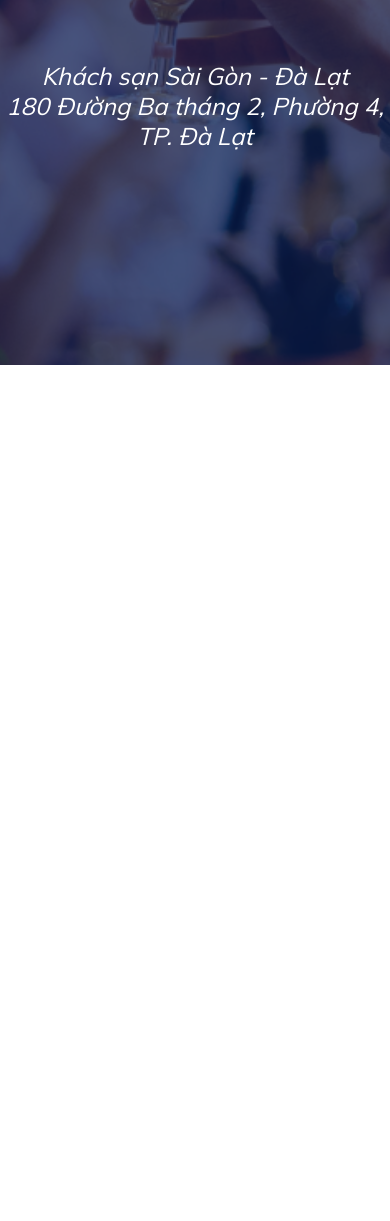
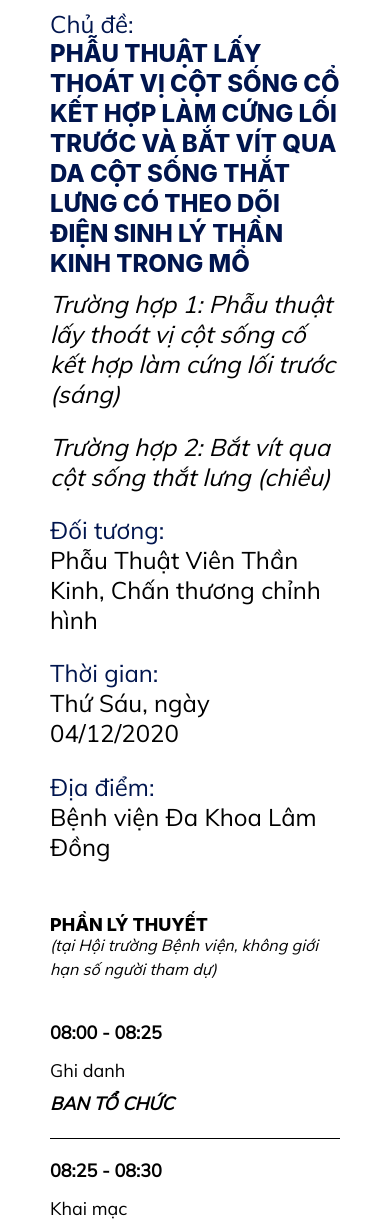
Before and after one commit to huynhduc280519999/lading-page, a Gatsby site: page / in a window 390 px wide. Shown: the part 7181-8402 px from the top of the page. Before the commit the page ends 7546 px from the top, so only its background shows below. Built offline with nearby package versions, Linux system fonts and the light colour scheme; Gatsby itself is replaced by a stand-in of ours.

Commit message:
training

```diff
--- a/src/components/footer/index.css
+++ b/src/components/footer/index.css
@@ -3,7 +3,7 @@
   height: 510px;
   width: 100%;
   background-repeat: no-repeat;
-
+  margin-top: 86px;
   background-position: center;
   background-size: 100% 100%;
 }
--- /dev/null
+++ b/src/components/training/index.css
@@ -0,0 +1,70 @@
+.training {
+  position: relative;
+  padding: 0 108px;
+}
+.training__title {
+  font-weight: 800;
+  font-size: 48px;
+  line-height: 60px;
+  color: #00154E;
+  text-transform: uppercase;
+}
+.training__dash {
+  position: absolute;
+  top: 25px;
+  left: 0;
+  width: 88px;
+  height: 22px;
+  border-top-right-radius: 20px;
+  border-bottom-right-radius: 20px;
+  background-color: #f15841;
+}
+.training__subtitle {
+  font-weight: 800;
+  font-size: 36px;
+  margin-top: 60px;
+  line-height: 45px;
+  text-align: center;
+  color: #F15841;
+}
+.training_subcription {
+  display: flex;
+}
+.training__name {
+  font-size: 24px;
+  line-height: 30px;
+  color: #00154E;
+  min-width: 137px;
+}
+.training__content h3 {
+  font-weight: 800;
+  font-size: 24px;
+  line-height: 30px;
+  color: #00154E;
+  margin-bottom: 10px;
+}
+.training__content p {
+  font-style: italic!important;
+}
+.training_subcription p {
+  font-style: normal;
+  font-weight: normal;
+  font-size: 24px;
+  line-height: 30px;
+  color: #000000;
+}
+@media screen and (max-width: 600px) {
+  .training {
+    padding: 0 50px;
+  }
+  .training__dash {
+    display: none;
+  }
+  .training__title {
+    /* font-size: 34px; */
+    text-align: center;
+  }
+  .training_subcription {
+    flex-direction: column;
+  }
+}
--- /dev/null
+++ b/src/components/training/index.js
@@ -0,0 +1,177 @@
+import React from 'react'
+import Table from './table'
+import './index.css'
+
+const Training = () => {
+  const nameTheory = 'phần lý thuyết'
+  const subNameTheory = 'tại Hội trường Bệnh viện, không giới hạn số người tham dự'
+  const theorys = [
+    {
+      time: '08:00 - 08:25',
+      activity: ['Ghi danh '],
+      manage: [{ name: 'BAN TỔ CHỨC', position: '', subTitle: '' }]
+    },
+    {
+      time: '08:25 - 08:30',
+      activity: ['Khai mạc '],
+      manage: [{ name: 'VÕ TẤN SƠN', position: 'PGS. TS', subTitle: '' }]
+    },
+    {
+      time: '08:30 - 09:00',
+      activity: ['Phẫu thuật lấy nhân đệm và cố định cột sống cổ lối trước'],
+      manage: [{ name: 'PHAN QUANG SƠN', position: 'TS. BS', subTitle: 'Bệnh viện Chợ Rẫy' }]
+    },
+    {
+      time: '09:00 - 09:30',
+      activity: ['Phẫu thuật bắt vít qua da làm cứng cột sống thắt lưng'],
+      manage: [{ name: 'VÕ XUÂN SƠN', position: 'TS. BS', subTitle: 'Phòng khám Exson' }]
+    },
+    {
+      time: '09:30 - 10:00',
+      activity: ['Theo dõi điện sinh lý trong phẫu thuật cột sống'],
+      manage: [{ name: 'NGUYỄN MINH ANH', position: 'TS. BS', subTitle: 'Bệnh viện Đại học Y dược TP.HCM' }]
+    },
+    {
+      time: '10:00 - 10:15',
+      activity: ['Hướng dẫn sử dụng dụng cụ'],
+      manage: [{ name: 'Medtronic', position: '', subTitle: '' }]
+    },
+    {
+      time: '10:15 - 10:30',
+      activity: ['Giải lao'],
+      manage: []
+    }
+  ]
+  const namePractive = 'Phần thực hành'
+  const subNamePractive = 'tại Hội trường Bệnh viện, 50 HV, chia thành 10 nhóm'
+  const practives1 = [
+    {
+      time: '10:30 - 12:00',
+      activity: ['Thực hành trên xương giả: Kỹ thuật sử dụng miếng ghép đĩa đệm liền vít (sử dụng 1 bộ Divergence SA)',
+        'Thực hành trên xương giả: Kỹ thuật MIS (sử dụng 3 bộ MIS)'
+      ],
+      manage: [
+        { name: 'VÕ XUÂN SƠN', position: 'TS. BS', subTitle: '1 station 5 HV x 2 lượt = 10 HV (nhóm 1,2)' },
+        { name: 'VÕ XUÂN SƠN', position: 'TS. BS', subTitle: '3 station, mỗi station 5 HV x 2 lượt = 30 HV (nhóm 3,4,5,6,7)'}
+      ]
+    },
+    {
+      time: '12:00 - 13:00',
+      activity: [
+        'Ăn trưa'
+      ],
+      manage: []
+    }
+  ]
+  const practives2 = [
+    {
+      time: '13:00 - 14:30',
+      activity: [
+        'Thực hành trên xương giả: Kỹ thuật sử dụng miếng ghép đĩa đệm liền vít (sử dụng 2 bộ Divergence SA)',
+        'Thực hành trên xương giả: Kỹ thuật MIS (sử dụng 3 bộ MIS)'
+      ],
+      manage: [
+        { name: 'PHAN QUANG SƠN', position: 'TS. BS', subTitle: '2 station mỗi station 5 HV x 2 lượt = 20 HV (nhóm 3,4,5,6)' },
+        { name: 'HUỲNH QUỐC BẢO', position: 'ThS. BS', subTitle: '3 station, mỗi station 5 HV x 2 lượt = 30 HV (nhóm 1,2,8,9,10)'}
+      ]
+    },
+    {
+      time: '14:30 - 14:45',
+      activity: ['Giải lao'],
+      manage: []
+    },
+    {
+      time: '14:45 - 16:15 ',
+      activity: ['Thực hành trên xương giả: Kỹ thuật sử dụng miếng ghép đĩa đệm liền vít (sử dụng 2 bộ Divergence SA)'],
+      manage: [
+        { name: 'PHAN QUANG SƠN', position: 'TS. BS', subTitle: '2 station mỗi station 5 HV x 2 lượt = 20 HV (nhóm 7,8,9,10)'}
+      ]
+    },
+    {
+      time: '14:15 - 16:00',
+      activity: ['Thảo luận'],
+      manage: []
+    }
+  ]
+  const nameSurgery = 'mổ thị phạm'
+  const subNameSurgery = 'truyền hình trực tiếp từ phòng mổ ra Hội trường Bệnh viện, không giới hạn số người tham dự'
+  const surgerys = [
+    {
+      time: '10:15 - 12:00',
+      activity: [
+        'Phẫu thuật 1 ca cột sống cổ lồi trước',
+        'Theo dõi điện sinh lý'
+      ],
+      manage: [
+        { name: 'VÕ TẤN SƠN', position: 'PGS. TS', subTitle: '' },
+        { name: 'NGUYỄN MINH THU', position: 'BS. CKI', subTitle: '' },
+        { name: 'ĐẶNG LÊ PHƯƠNG', position: 'ThS. BS', subTitle: '' }
+      ]
+    },
+    {
+      time: '13:30 - 16:30',
+      activity: [
+        'Phẫu thuật MIS',
+        'Theo dõi điện sinh lý'
+      ],
+      manage: [
+        { name: 'VÕ XUÂN SƠN', position: 'TS. BS', subTitle: '' },
+        { name: 'NGUYỄN MINH THU', position: 'BS. CKI', subTitle: ''},
+        { name: 'ĐẶNG LÊ PHƯƠNG', position: 'ThS. BS', subTitle: '' }
+      ]
+    }
+  ]
+  return (
+    <div className="training">
+      <div className="training__dash"></div>
+      <h1 className="training__title">Chương trình tập huấn</h1>
+      <h2 className="training__subtitle">CHƯƠNG TRÌNH TẬP HUẤN MỔ THỊ PHẠM & THỰC HÀNH TRÊN MÔ HÌNH</h2>
+      <div className="training_subcription">
+        <span className="training__name">Chủ đề:</span>
+        <div className="training__content">
+          <h3>
+            PHẪU THUẬT LẤY THOÁT VỊ CỘT SỐNG CỔ KẾT HỢP LÀM CỨNG LỐI TRƯỚC VÀ BẮT VÍT QUA DA CỘT SỐNG THẮT LƯNG CÓ THEO DÕI ĐIỆN SINH LÝ THẦN KINH TRONG MỔ
+          </h3>
+          <p>Trường hợp 1: Phẫu thuật lấy thoát vị cột sống cố kết hợp làm cứng lối trước (sáng)</p>
+          <p>Trường hợp 2: Bắt vít qua cột sống thắt lưng (chiều)</p>
+        </div>
+      </div>
+      <div className="training_subcription">
+        <span className="training__name">Đối tương:</span>
+        <p>Phẫu Thuật Viên Thần Kinh, Chấn thương chỉnh hình</p>
+      </div>
+      <div className="training_subcription">
+        <span className="training__name">Thời gian:</span>
+        <p>Thứ Sáu, ngày 04/12/2020</p>
+      </div>
+      <div className="training_subcription">
+        <span className="training__name">Địa điểm:</span>
+        <p>Bệnh viện Đa Khoa Lâm Đồng</p>
+      </div>
+      <div>
+        <Table
+          name={nameTheory}
+          subName={subNameTheory}
+          datas={theorys}
+        />
+        <Table
+          name={namePractive}
+          subName={subNamePractive}
+          datas={practives1}
+          batch={1}
+        />
+        <Table
+          datas={practives2}
+          batch={2}
+        />
+        <Table
+          datas={surgerys}
+          name={nameSurgery}
+          subName={subNameSurgery}
+        />
+      </div>
+    </div>
+  )
+}
+
+export default Training
--- /dev/null
+++ b/src/components/training/table/index.css
@@ -0,0 +1,164 @@
+.table {
+  margin-top: 88px;
+  border: 0.5px solid #F15841;
+  box-sizing: border-box;
+  box-shadow: 0px 0px 20px rgba(196, 196, 196, 0.4);
+  border-radius: 30px;
+  position: relative;
+}
+.table__title {
+  position: absolute;
+  width: 90%;
+  margin: 0 auto;
+  background: #F15841;
+  border-radius: 100px;
+  height: 56px;
+  text-align: start;
+  top: -28px;
+  left: 5%;
+  display: flex;
+  align-items: center;
+}
+.table__title h3 {
+  font-weight: 800;
+  font-size: 18px;
+  margin-bottom: 0;
+  margin-left: 32px;
+  /* line-height: 56px; */
+  text-transform: uppercase;
+  color: #ffffff;
+}
+.table__title p {
+  margin: 0;
+  font-size: 16px;
+  color: #ffffff;
+  font-style: italic;
+  margin-left: 10px;
+}
+.row {
+  display: flex;
+  border-bottom: 0.5px dashed #F15841;
+}
+.row.first {
+  padding-top: 20px;
+}
+.row.first.batch {
+  padding: 0;
+  border-top: 0.5px dashed #F15841;
+}
+.row:first-of-type {
+  margin-top: 20px;
+}
+.row:last-child {
+  border: none;
+}
+.time {
+  padding: 0;
+  font-weight: 800;
+  font-size: 18px;
+  color: #000000;
+  width: 178px;
+  text-align: center;
+}
+.col {
+  padding: 25px 32px;
+  border-right: 0.5px dashed #F15841;
+}
+.manage {
+  border: none;
+  width: 344px;
+}
+.manage span {
+  font-size: 18px;
+  color: #000;
+  display: block;
+  font-style: italic;
+}
+.manage li {
+  margin-bottom: 22px;
+}
+.manage__name {
+  font-weight: 800;
+}
+.activity {
+  width: calc(100% - 522px);
+  font-size: 18px;
+  color: #000000;
+  word-break: break-word;
+}
+.activity li {
+  margin-bottom: 40px;
+}
+li {
+  list-style: none;
+  font-size: 18px;
+}
+.batch__title {
+  padding: 50px 0 23px 70px;
+}
+.batch__title p {
+  margin: 0;
+  font-style: italic;
+  font-weight: normal;
+  font-size: 18px;
+  line-height: 23px;
+  color: #000000;
+}
+.table:nth-of-type(3) {
+  margin-top: 10px!important;
+}
+@media screen and (max-width: 600px) {
+  .table {
+    border: none;
+    box-shadow: none;
+    margin-top: 30px;
+  }
+  .table__title {
+    flex-direction: column;
+    position: static;
+    height: auto;
+    background-color: #ffffff;
+    width: 100%;
+    align-items: flex-start;
+  }
+  .table__title h3,
+  .table__title p {
+    color: #000;
+    margin: 0;
+  }
+  .row {
+    flex-direction: column;
+    border-bottom: 1px solid #000;
+    align-items: flex-start;
+    margin-top: 20px;
+  }
+  .col {
+    border: none;
+  }
+  .activity,
+  .manage,
+  .time {
+    width: 100%;
+    padding: 0;
+    text-align: start;
+  }
+  .time {
+    margin-bottom: 15px;
+  }
+  .activity ul {
+    margin: 0;
+  }
+  .activity li {
+    margin-bottom: 10px;
+  }
+  .manage ul{
+    margin: 0;
+  }
+  .row.first.batch {
+    border: none;
+  }
+  .batch__title {
+    padding: 0;
+    margin-top: 20px;
+  }
+}
--- /dev/null
+++ b/src/components/training/table/index.js
@@ -0,0 +1,53 @@
+import React from 'react'
+import './index.css'
+
+const Table = ({ datas, name, subName, batch }) => {
+  return (
+    <div className="table">
+      {name && (<div className="table__title">
+        <h3>{name}</h3>
+        <p>({subName})</p>
+      </div>
+      )}
+      {batch === 1 && (
+        <div className="batch__title">
+          <p>Đợt 1: Nhận 10 HV thực hành cổ trước và 25 HV thực hành MIS</p>
+        </div>
+      )}
+      {batch === 2 && (
+        <div className="batch__title">
+          <p>Đợt 2: 40 HV thực hành cổ chia làm 2 khoảng thời gian khác nhau, 25 thực hành lưng</p>
+        </div>
+      )}
+      {datas.map((data, index) => {
+        const { time, activity, manage} = data
+        return (
+          <div className={`row ${index === 0 ? 'first' : ''} ${batch ? 'batch' : ''}`}>
+            <div className="col time">
+              <span>{time}</span>
+            </div>
+            <div className="col activity">
+              <ul>
+                {activity.map(item => (
+                  <li><span>{item}</span></li>
+                ))}
+              </ul>
+            </div>
+            <div className="col manage">
+              <ul>
+                {manage.map(item => (
+                  <li>
+                    <span>{`${item.position} `}<strong className="manage__name">{item.name}</strong></span>
+                    {item.subTitle && <span>{item.subTitle}</span>}
+                  </li>
+                ))}
+              </ul>
+            </div>
+          </div>
+        )
+      })}
+    </div>
+  )
+}
+
+export default Table
--- a/src/pages/index.js
+++ b/src/pages/index.js
@@ -5,6 +5,7 @@
 import SEO from "../components/seo"
 import Organizer from "../components/organizer"
 import Donor from "../components/donor"
+import Training from '../components/training'
 import Footer from "../components/footer"
 
 const IndexPage = () => (
@@ -14,6 +15,7 @@
     <Organizer />
     <Rapporteur />
     <Donor />
+    <Training />
     <Footer />
   </Layout>
 )
```
